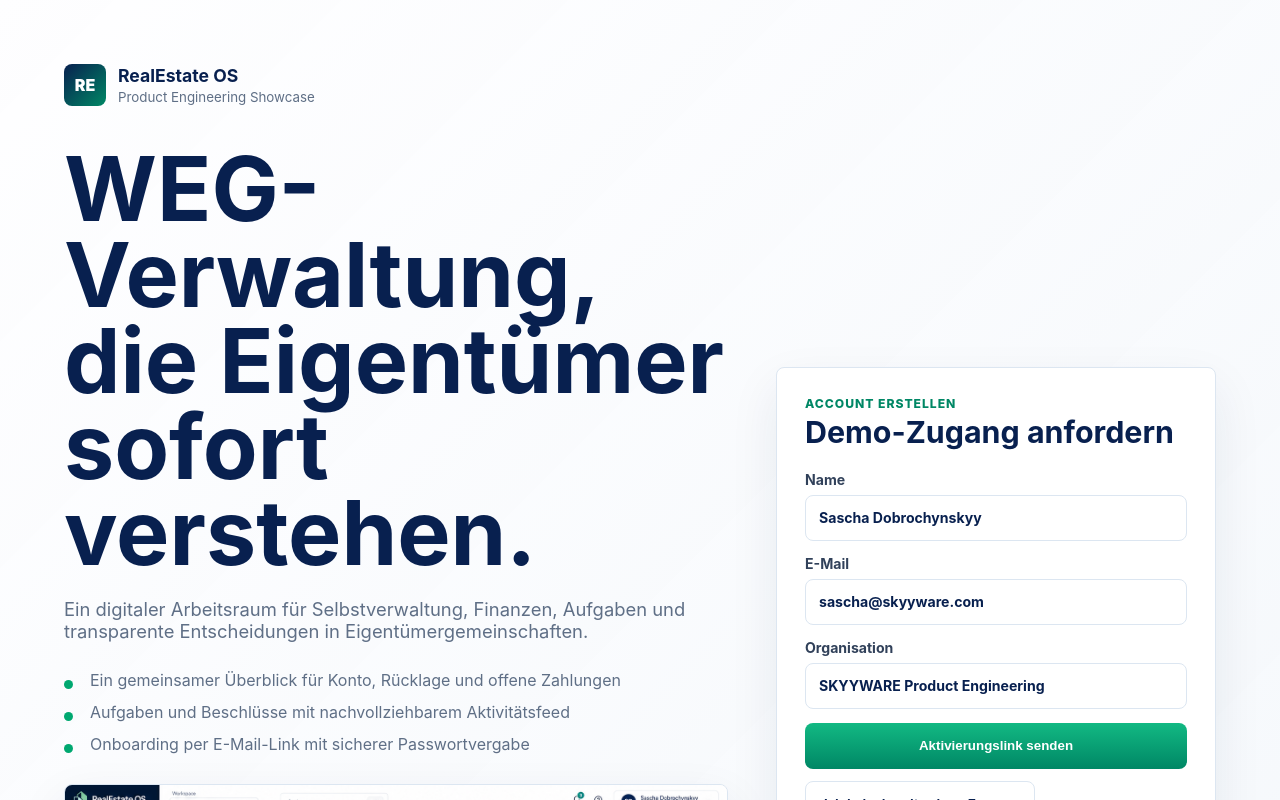
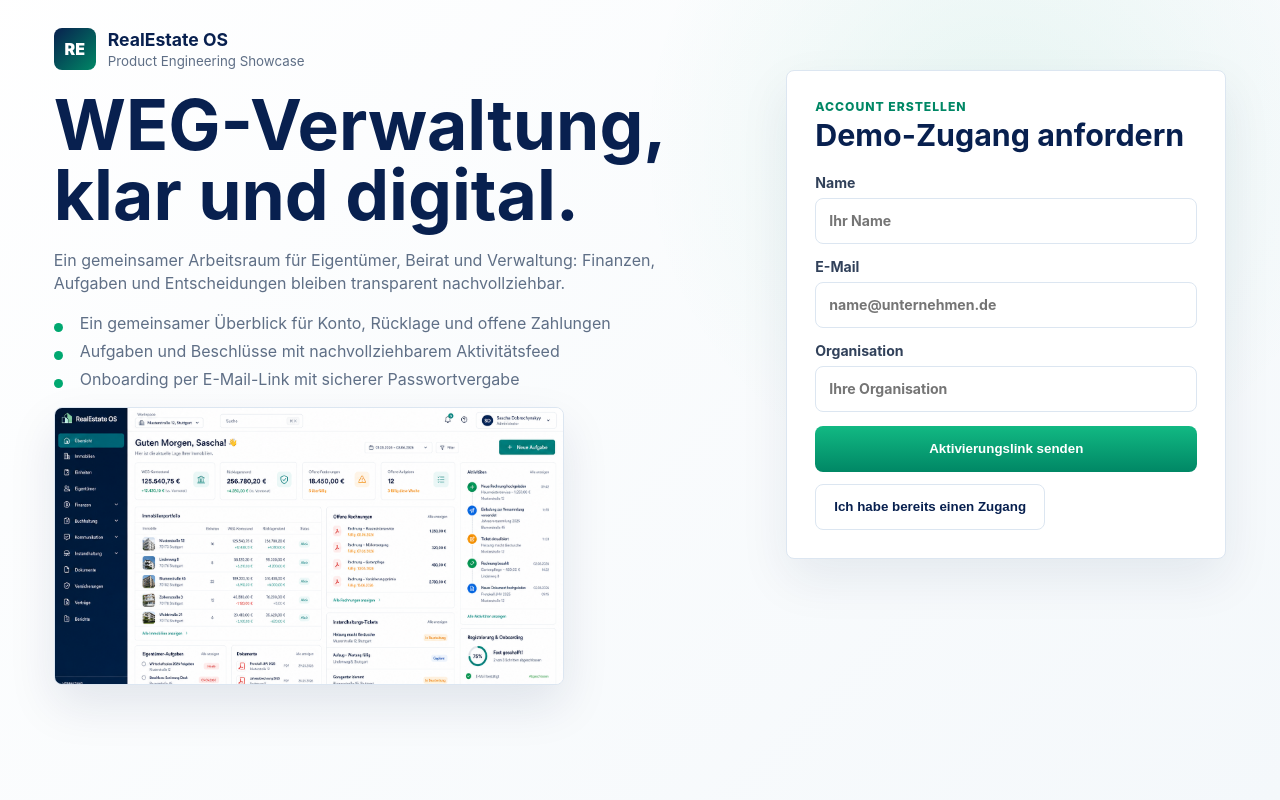
Before and after one commit to skyyware/realestate-os-showcase, an Angular app in the folder frontend/: page / in a window 1280 px wide. Shown: the top 800 px of the page. Built offline with nearby package versions, Linux system fonts and the light colour scheme.

Commit message:
Refine hero and clear form defaults

```diff
--- a/frontend/src/app/app.html
+++ b/frontend/src/app/app.html
@@ -8,10 +8,10 @@
           <small>Product Engineering Showcase</small>
         </div>
       </div>
-      <h1>WEG-Verwaltung, die Eigentümer sofort verstehen.</h1>
+      <h1>WEG-Verwaltung, klar und digital.</h1>
       <p>
-        Ein digitaler Arbeitsraum für Selbstverwaltung, Finanzen, Aufgaben und transparente
-        Entscheidungen in Eigentümergemeinschaften.
+        Ein gemeinsamer Arbeitsraum für Eigentümer, Beirat und Verwaltung: Finanzen,
+        Aufgaben und Entscheidungen bleiben transparent nachvollziehbar.
       </p>
       <ul>
         <li>Ein gemeinsamer Überblick für Konto, Rücklage und offene Zahlungen</li>
@@ -30,9 +30,9 @@
           <h2>Demo-Zugang anfordern</h2>
         </div>
         <form [formGroup]="registerForm" (ngSubmit)="register()">
-          <label>Name <input formControlName="fullName" autocomplete="name" /></label>
-          <label>E-Mail <input formControlName="email" type="email" autocomplete="email" /></label>
-          <label>Organisation <input formControlName="organizationName" autocomplete="organization" /></label>
+          <label>Name <input formControlName="fullName" autocomplete="name" placeholder="Ihr Name" /></label>
+          <label>E-Mail <input formControlName="email" type="email" autocomplete="email" placeholder="name@unternehmen.de" /></label>
+          <label>Organisation <input formControlName="organizationName" autocomplete="organization" placeholder="Ihre Organisation" /></label>
           <button type="submit" [disabled]="loading()">Aktivierungslink senden</button>
         </form>
         <button class="link" type="button" (click)="switchMode('login')">Ich habe bereits einen Zugang</button>
@@ -44,7 +44,7 @@
           <h2>Einloggen</h2>
         </div>
         <form [formGroup]="loginForm" (ngSubmit)="login()">
-          <label>E-Mail <input formControlName="email" type="email" autocomplete="email" /></label>
+          <label>E-Mail <input formControlName="email" type="email" autocomplete="email" placeholder="name@unternehmen.de" /></label>
           <label>Passwort <input formControlName="password" type="password" autocomplete="current-password" /></label>
           <button type="submit" [disabled]="loading()">Dashboard öffnen</button>
         </form>
@@ -136,6 +136,7 @@
           <form class="task-form" [formGroup]="taskForm" (ngSubmit)="addTask()">
             <input formControlName="title" placeholder="Aufgabe" />
             <select formControlName="priority">
+              <option value="" disabled>Priorität</option>
               <option value="LOW">Low</option>
               <option value="MEDIUM">Medium</option>
               <option value="HIGH">High</option>
--- a/frontend/src/app/app.scss
+++ b/frontend/src/app/app.scss
@@ -11,18 +11,21 @@
 
 .auth-shell {
   display: grid;
-  grid-template-columns: minmax(0, 1fr) 440px;
-  gap: 48px;
-  align-items: center;
-  padding: clamp(28px, 5vw, 72px);
-  background: linear-gradient(135deg, rgb(255 255 255 / 92%), rgb(244 248 251 / 88%)), #f4f8fb;
+  grid-template-columns: minmax(0, 1fr) minmax(360px, 440px);
+  gap: clamp(36px, 5vw, 76px);
+  align-items: start;
+  padding: clamp(30px, 4.2vw, 56px);
+  background:
+    radial-gradient(circle at 78% 18%, rgb(0 168 112 / 8%), transparent 30%),
+    linear-gradient(135deg, rgb(255 255 255 / 96%), rgb(244 248 251 / 90%)),
+    #f4f8fb;
 }
 
 .brand {
   display: flex;
   align-items: center;
   gap: 12px;
-  margin-bottom: 40px;
+  margin-bottom: 28px;
 }
 
 .brand.compact {
@@ -57,22 +60,23 @@ small {
 }
 
 .auth-panel h1 {
-  max-width: 760px;
-  margin: 0 0 22px;
-  font-size: clamp(3.4rem, 7vw, 6.4rem);
-  line-height: 0.96;
+  max-width: 680px;
+  margin: 0 0 18px;
+  font-size: 5rem;
+  line-height: 1.01;
   letter-spacing: 0;
 }
 
 .auth-panel p {
-  max-width: 650px;
-  font-size: 1.15rem;
+  max-width: 620px;
+  font-size: 1.08rem;
+  line-height: 1.45;
 }
 
 .auth-panel ul {
   display: grid;
-  gap: 12px;
-  margin: 28px 0 0;
+  gap: 10px;
+  margin: 24px 0 0;
   padding: 0;
   list-style: none;
 }
@@ -94,8 +98,8 @@ small {
 }
 
 .product-visual {
-  width: min(100%, 720px);
-  margin: 30px 0 0;
+  width: min(100%, 620px);
+  margin: 24px 0 0;
   overflow: hidden;
   border: 1px solid #dce6f1;
   border-radius: 8px;
@@ -106,7 +110,7 @@ small {
 .product-visual img {
   display: block;
   width: 100%;
-  aspect-ratio: 16 / 9;
+  aspect-ratio: 16 / 8.7;
   object-fit: cover;
   object-position: top center;
 }
@@ -123,6 +127,10 @@ small {
 .auth-card,
 .panel {
   padding: 28px;
+}
+
+.auth-card {
+  margin-top: clamp(46px, 7vw, 96px);
 }
 
 .card-heading p,
@@ -452,3 +460,54 @@ button:disabled {
     margin-top: 22px;
   }
 }
+
+@media (max-height: 820px) and (min-width: 1051px) {
+  .auth-shell {
+    padding-block: 28px;
+  }
+
+  .brand {
+    margin-bottom: 20px;
+  }
+
+  .auth-panel h1 {
+    max-width: 620px;
+    font-size: 4.35rem;
+  }
+
+  .auth-panel p {
+    font-size: 1rem;
+  }
+
+  .auth-panel ul {
+    gap: 8px;
+    margin-top: 18px;
+  }
+
+  .product-visual {
+    width: min(100%, 510px);
+    margin-top: 18px;
+  }
+
+  .auth-card {
+    margin-top: 42px;
+  }
+}
+
+@media (max-height: 700px) and (min-width: 1051px) {
+  .auth-shell {
+    padding-block: 24px;
+  }
+
+  .auth-panel h1 {
+    font-size: 4rem;
+  }
+
+  .product-visual {
+    width: min(100%, 430px);
+  }
+
+  .auth-card {
+    margin-top: 34px;
+  }
+}
--- a/frontend/src/app/app.ts
+++ b/frontend/src/app/app.ts
@@ -24,13 +24,13 @@ export class App implements OnInit {
   protected readonly firstProperty = computed(() => this.dashboard()?.properties[0]);
 
   protected readonly registerForm = this.fb.nonNullable.group({
-    fullName: ['Sascha Dobrochynskyy', [Validators.required, Validators.minLength(2)]],
-    email: ['sascha@skyyware.com', [Validators.required, Validators.email]],
-    organizationName: ['SKYYWARE Product Engineering', [Validators.required, Validators.minLength(2)]]
+    fullName: ['', [Validators.required, Validators.minLength(2)]],
+    email: ['', [Validators.required, Validators.email]],
+    organizationName: ['', [Validators.required, Validators.minLength(2)]]
   });
 
   protected readonly loginForm = this.fb.nonNullable.group({
-    email: ['sascha@skyyware.com', [Validators.required, Validators.email]],
+    email: ['', [Validators.required, Validators.email]],
     password: ['', [Validators.required]]
   });
 
@@ -39,10 +39,10 @@ export class App implements OnInit {
   });
 
   protected readonly taskForm = this.fb.nonNullable.group({
-    title: ['Angebot für Dachwartung prüfen', [Validators.required, Validators.maxLength(180)]],
-    description: ['Eigentümerbeirat soll Angebot, Budget und Dringlichkeit in einem Vorgang bewerten.', [Validators.required]],
-    priority: ['HIGH' as TaskPriority, [Validators.required]],
-    dueDate: [this.toGermanDate(new Date(Date.now() + 5 * 86400000)), [
+    title: ['', [Validators.required, Validators.maxLength(180)]],
+    description: ['', [Validators.required]],
+    priority: ['' as TaskPriority | '', [Validators.required]],
+    dueDate: ['', [
       Validators.required,
       Validators.pattern(/^\d{2}\.\d{2}\.\d{4}$/)
     ]]
@@ -164,14 +164,6 @@ export class App implements OnInit {
     this.error.set(error.error?.message ?? 'Der Vorgang konnte nicht abgeschlossen werden.');
   }
 
-  private toGermanDate(date: Date): string {
-    return new Intl.DateTimeFormat('de-DE', {
-      day: '2-digit',
-      month: '2-digit',
-      year: 'numeric'
-    }).format(date);
-  }
-
   private toIsoDate(value: string): string {
     const match = /^(\d{2})\.(\d{2})\.(\d{4})$/.exec(value);
     return match ? `${match[3]}-${match[2]}-${match[1]}` : value;
```
Also changed, not shown: 1 other file (tests, documents, lock files or other folders).
